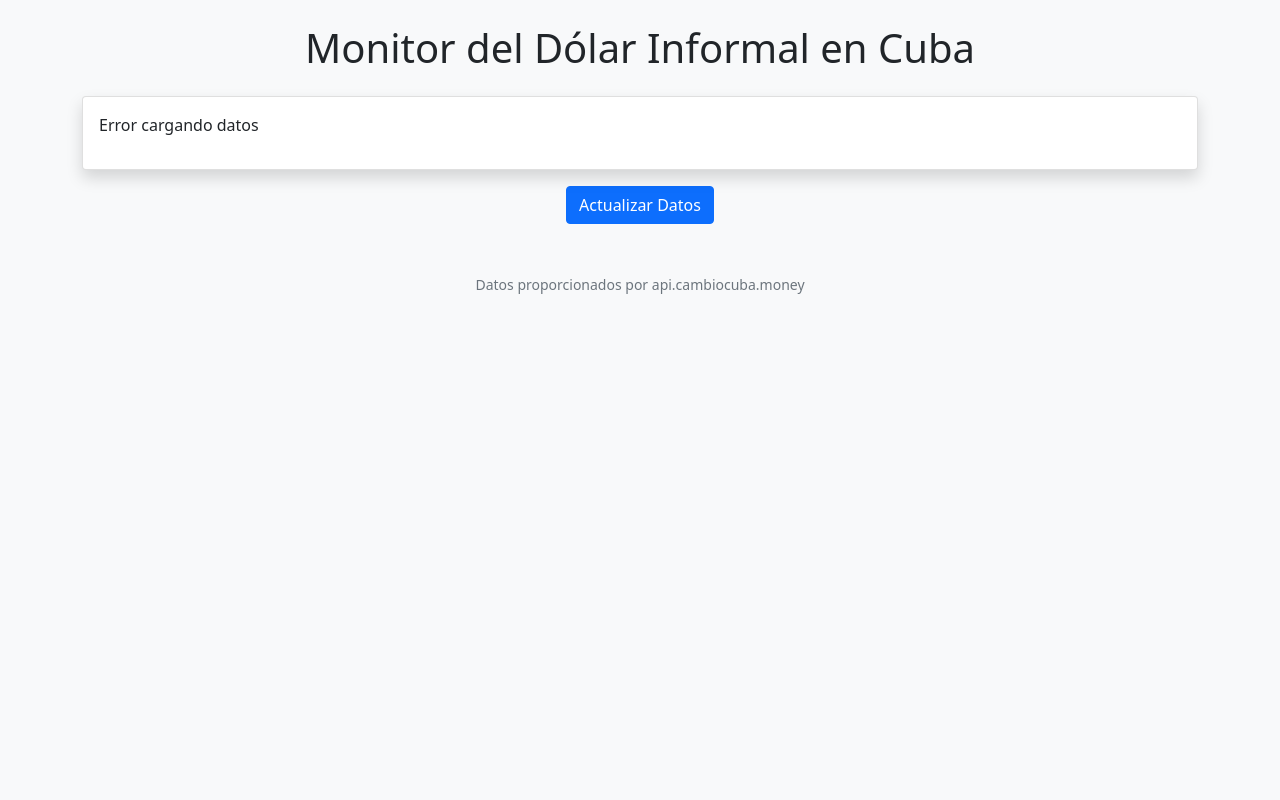
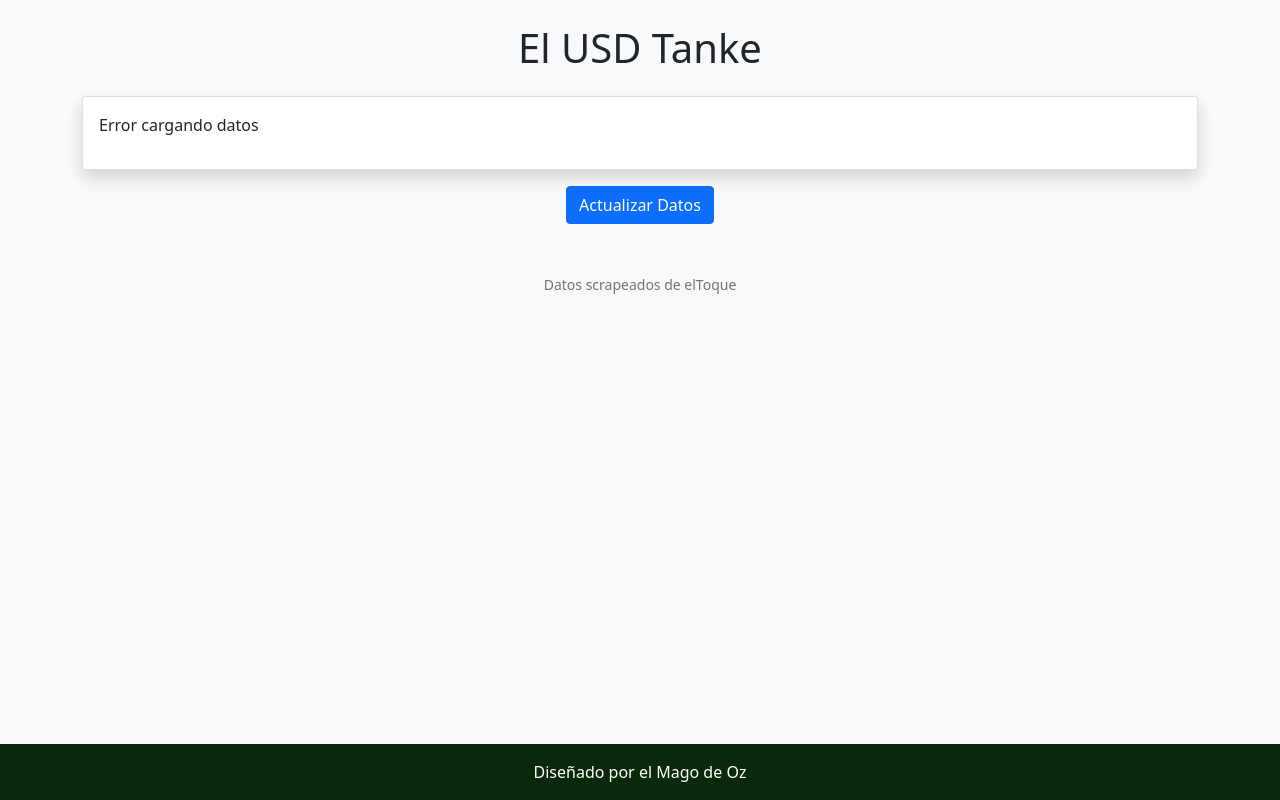
Before and after one commit to gabitotoyo/USD, a Flask app: page / in a window 1280 px wide. Run offline with Flask 2, Linux system fonts and the light colour scheme; data that the repository does not hold is empty.

Commit message:
Update index.html

```diff
--- a/templates/index.html
+++ b/templates/index.html
@@ -3,15 +3,31 @@
 <head>
     <meta charset="UTF-8">
     <meta name="viewport" content="width=device-width, initial-scale=1.0">
-    <title>Monitor Dólar Cuba</title>
+    <title>Valor del Dólar en Cuba</title>
     <!-- Bootstrap CSS -->
     <link href="https://cdn.jsdelivr.net/npm/bootstrap@5.1.3/dist/css/bootstrap.min.css" rel="stylesheet">
     <!-- Estilos personalizados -->
     <link rel="stylesheet" href="{{ url_for('static', filename='styles.css') }}">
+    <style>
+        /* Estilos adicionales para el pie de página */
+        .footer-gabo {
+            background-color: #0a290a;
+            color: white;
+            padding: 1rem 0;
+            position: fixed;
+            bottom: 0;
+            left: 0;
+            width: 100%;
+            z-index: 1000;
+        }
+        body {
+            padding-bottom: 70px; /* Añade espacio para el pie fijo */
+        }
+    </style>
 </head>
 <body class="bg-light">
     <div class="container py-4">
-        <h1 class="text-center mb-4">Monitor del Dólar Informal en Cuba</h1>
+        <h1 class="text-center mb-4">El USD Tanke</h1>
 
         <!-- Gráfico Plotly -->
         <div class="card shadow">
@@ -25,11 +41,16 @@
             <a href="/" class="btn btn-primary">Actualizar Datos</a>
         </div>
 
-        <!-- Pie de página -->
+        <!-- Pie de página original (modificado) -->
         <footer class="mt-5 text-center text-muted">
-            <small>Datos proporcionados por api.cambiocuba.money</small>
+            <small>Datos scrapeados de elToque</small>
         </footer>
     </div>
+
+    <!-- Nuevo pie de página fijo -->
+    <footer class="footer-gabo text-center">
+        Diseñado por el Mago de Oz
+    </footer>
 
     <!-- Bootstrap JS -->
     <script src="https://cdn.jsdelivr.net/npm/bootstrap@5.1.3/dist/js/bootstrap.bundle.min.js"></script>
```
